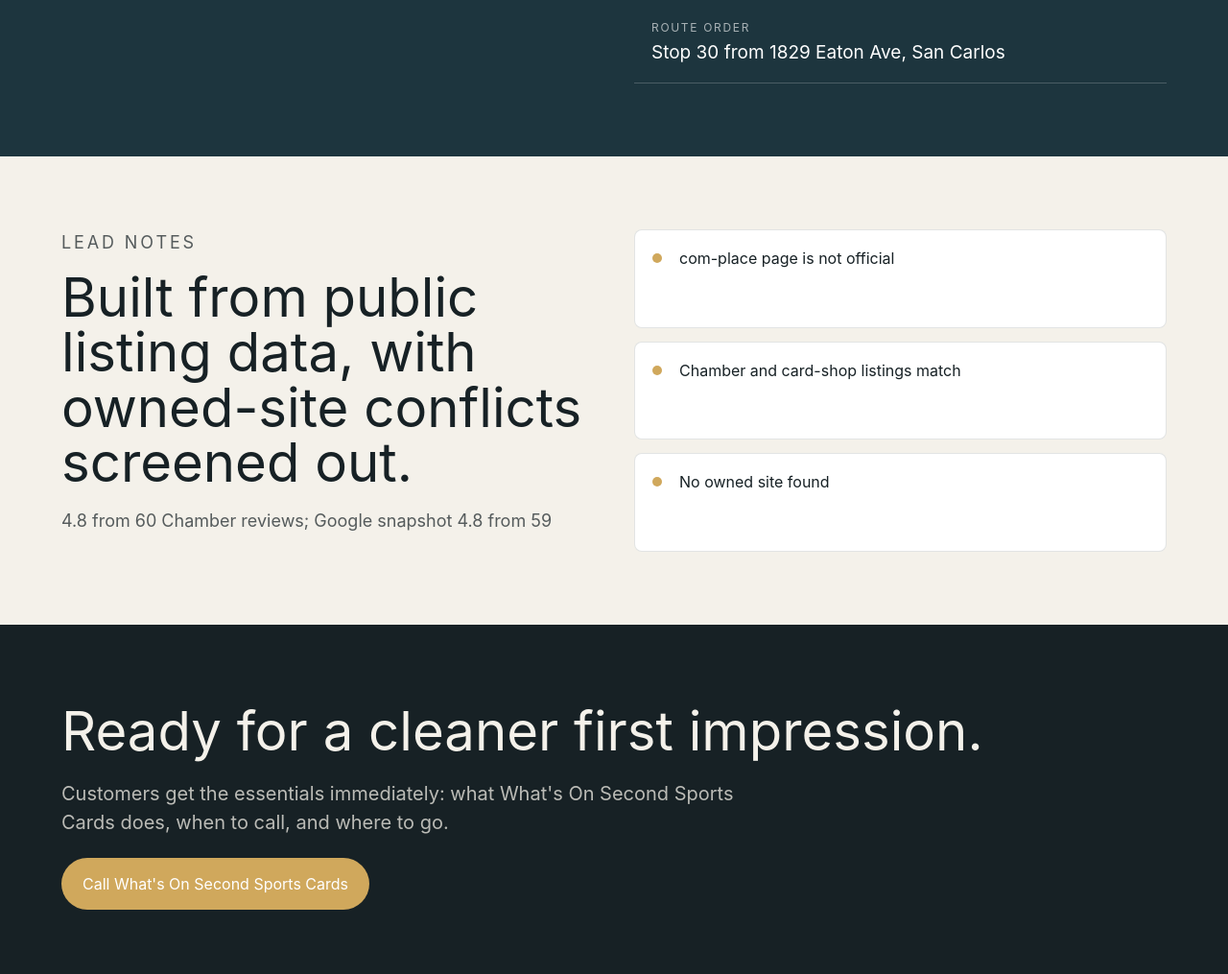
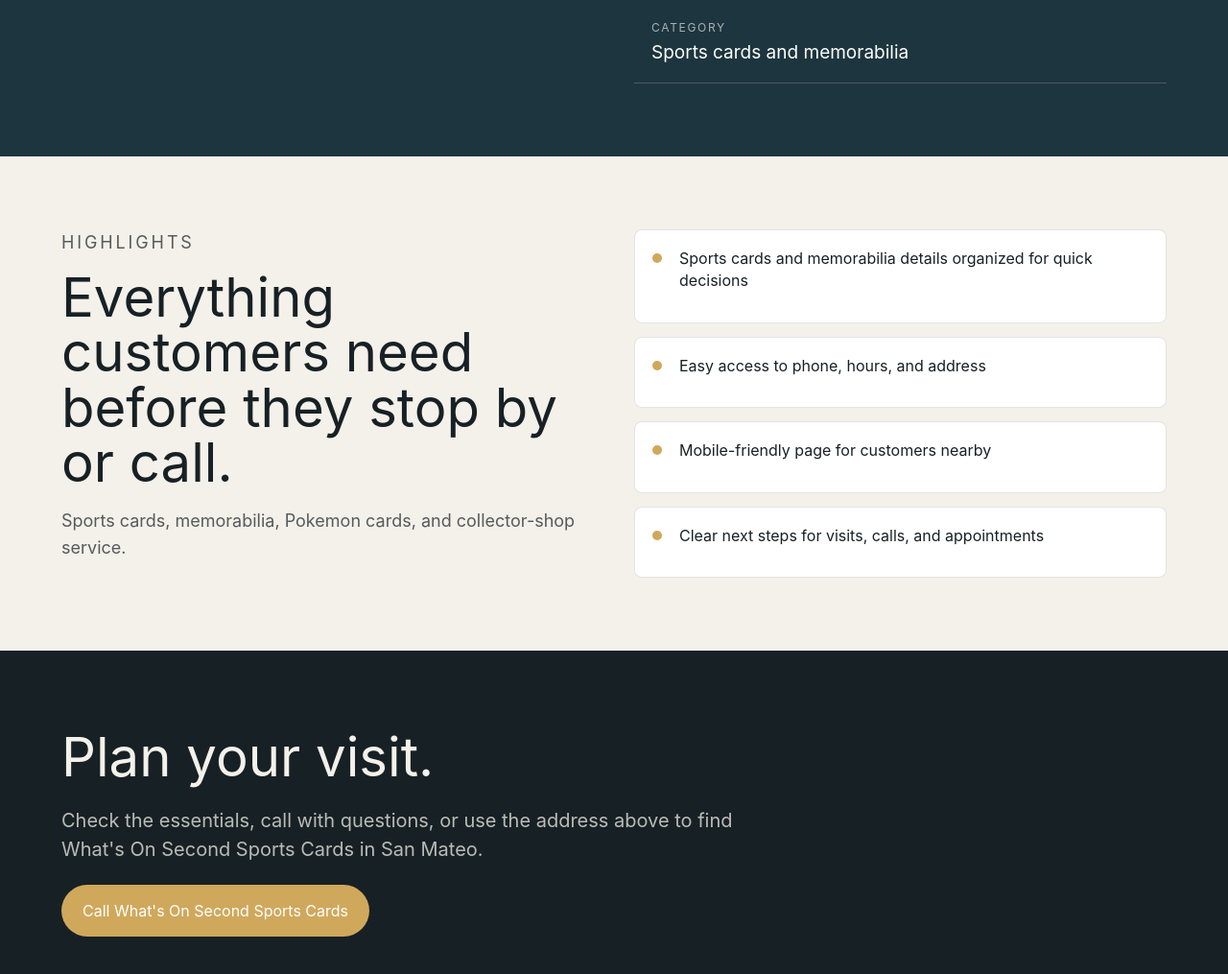
Before and after one commit to axel-slid/whats-on-second-sports-cards, a website: page index.html in a window 1280 px wide. Shown: the part 1745-2760 px from the top of the page at 96% size. Drawn offline with Linux system fonts and the light colour scheme.

Commit message:
Make webpage copy demo ready

```diff
--- a/index.html
+++ b/index.html
@@ -46,7 +46,7 @@
       </section>
 
       <section class="intro">
-        <p>What's On Second has strong collector credibility but no owned site, and one directory page explicitly says it is not official.</p>
+        <p>What's On Second Sports Cards gives customers a simple place to check services, hours, and contact details before they visit or call.</p>
       </section>
 
       <section class="split" id="services">
@@ -70,26 +70,27 @@
         <dl>
           <div><dt>Phone</dt><dd>(650) 344-8660</dd></div>
           <div><dt>Hours</dt><dd>Mon-Sat 11 AM-6 PM; Sun closed</dd></div>
-          <div><dt>Route order</dt><dd>Stop 30 from 1829 Eaton Ave, San Carlos</dd></div>
+          <div><dt>Category</dt><dd>Sports cards and memorabilia</dd></div>
         </dl>
       </section>
 
       <section class="proof" id="proof">
         <div>
-          <p class="section-kicker">Lead notes</p>
-          <h2>Built from public listing data, with owned-site conflicts screened out.</h2>
-          <p>4.8 from 60 Chamber reviews; Google snapshot 4.8 from 59</p>
+          <p class="section-kicker">Highlights</p>
+          <h2>Everything customers need before they stop by or call.</h2>
+          <p>Sports cards, memorabilia, Pokemon cards, and collector-shop service.</p>
         </div>
         <ul>
-          <li>com-place page is not official</li>
-          <li>Chamber and card-shop listings match</li>
-          <li>No owned site found</li>
+          <li>Sports cards and memorabilia details organized for quick decisions</li>
+          <li>Easy access to phone, hours, and address</li>
+          <li>Mobile-friendly page for customers nearby</li>
+          <li>Clear next steps for visits, calls, and appointments</li>
         </ul>
       </section>
 
       <section class="cta">
-        <h2>Ready for a cleaner first impression.</h2>
-        <p>Customers get the essentials immediately: what What's On Second Sports Cards does, when to call, and where to go.</p>
+        <h2>Plan your visit.</h2>
+        <p>Check the essentials, call with questions, or use the address above to find What's On Second Sports Cards in San Mateo.</p>
         <a class="button primary" href="tel:+16503448660">Call What's On Second Sports Cards</a>
       </section>
     </main>
```
Also changed, not shown: dist/index.html.
